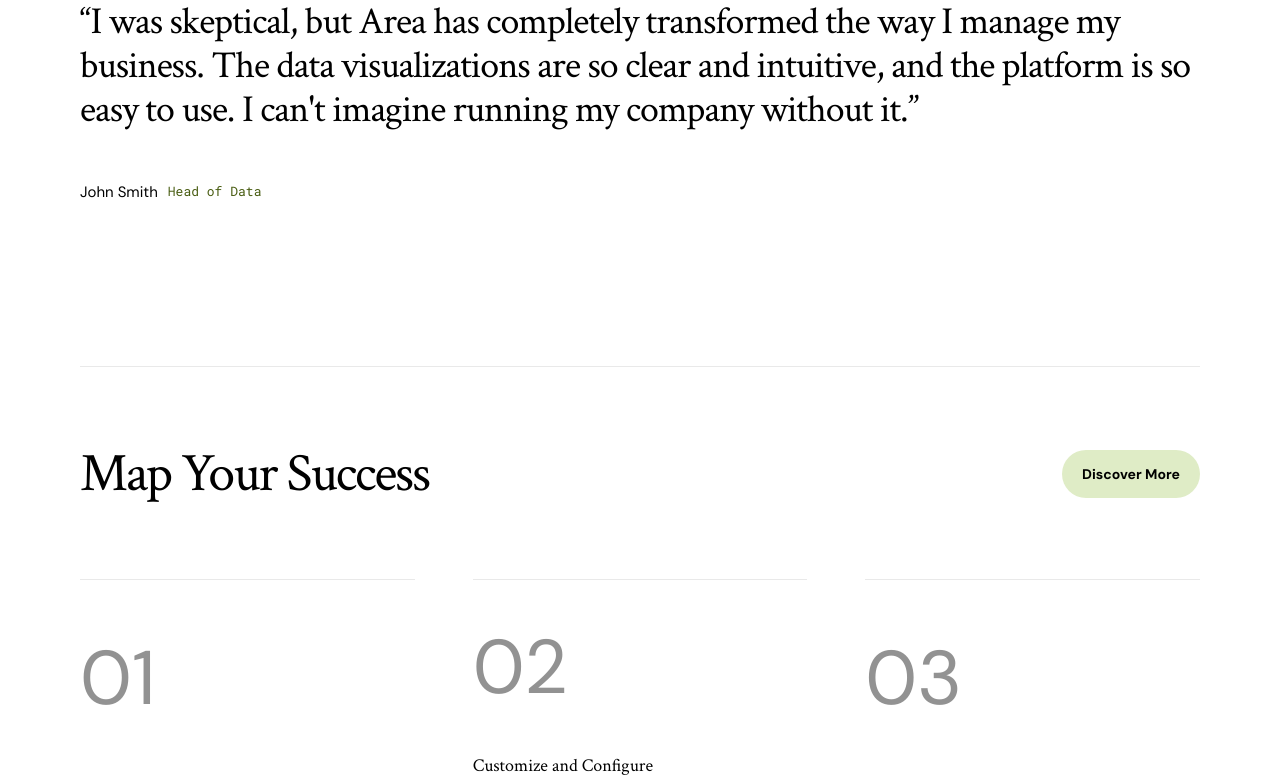
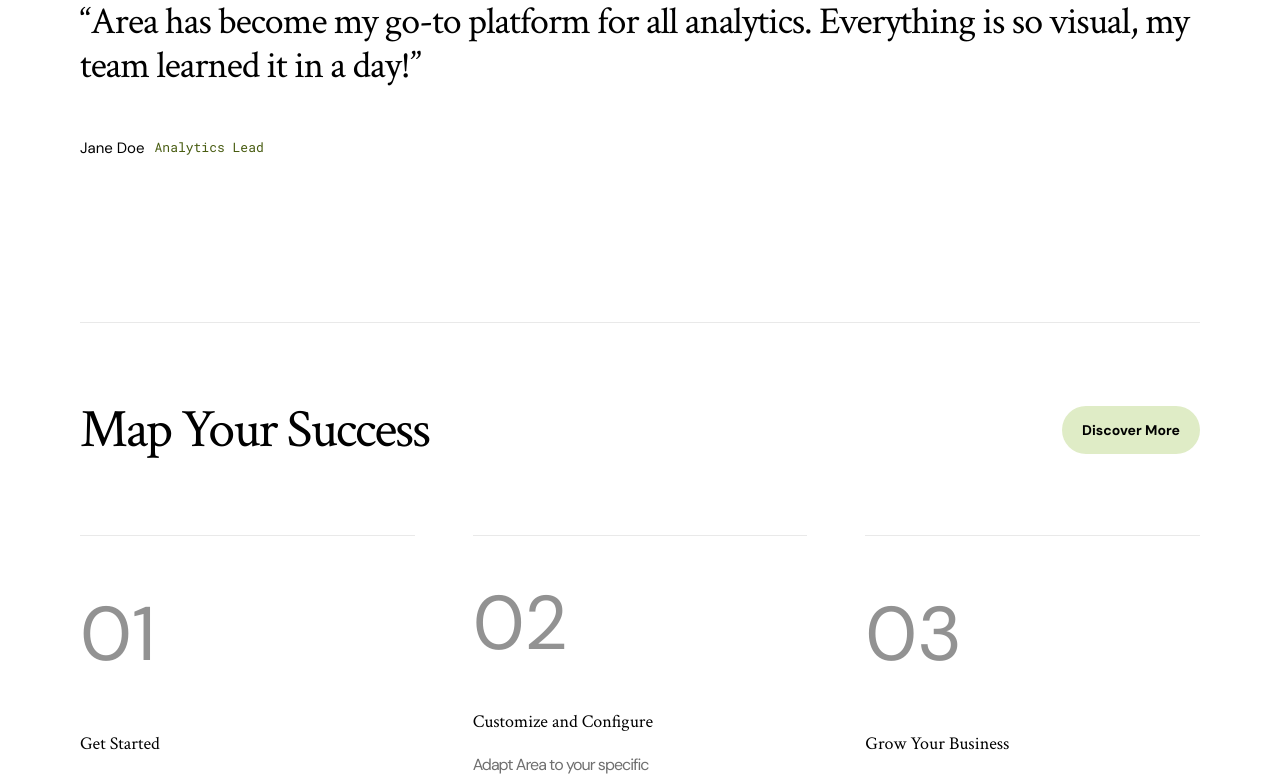
Before and after one commit to ministrov/landing-area-next-ts, a Next.js app: page / in a window 1280 px wide. Shown: the part 6329-7107 px from the top of the page. Built offline with nearby package versions, Linux system fonts and the light colour scheme.

Commit message:
fix: turn the testimonial carousel on

```diff
--- a/components/testimonials/Testimonials.tsx
+++ b/components/testimonials/Testimonials.tsx
@@ -1,30 +1,29 @@
 'use client';
 
 import Image from 'next/image';
-// import { useState, useEffect } from 'react';
+import { useState, useEffect } from 'react';
 import { testimonials } from '@/helpers';
 import styles from './Testimonials.module.css';
 
 export const Testimonials = () => {
-  // const [current, setCurrent] = useState<number>(0);
+  const [current, setCurrent] = useState<number>(0);
 
-  // useEffect(() => {
-  //   const isMobile = () =>
-  //     typeof window !== 'undefined' && window.innerWidth <= 800;
+  useEffect(() => {
+    const isMobile = () =>
+      typeof window !== 'undefined' && window.innerWidth <= 800;
 
-  //   if (!isMobile()) {
-  //     const timeout = setInterval(() => {
-  //       setCurrent((prev) => (prev + 1) % testimonials.length);
-  //     }, 4000);
+    if (!isMobile()) {
+      const timeout = setInterval(() => {
+        setCurrent((prev) => (prev + 1) % testimonials.length);
+      }, 4000);
 
-  //     return () => clearInterval(timeout);
-  //   }
-  //   // На мобильных автосмены нет
-  //   return undefined;
-  // }, []);
+      return () => clearInterval(timeout);
+    }
+    // На мобильных автосмены нет
+    return undefined;
+  }, []);
 
-  // const { image, author, text, role } = testimonials[current];
-  const { image, author, text, role } = testimonials[0];
+  const { image, author, text, role } = testimonials[current];
 
   return (
     <section className={styles.testimonials}>
--- a/helpers/callbacks.ts
+++ b/helpers/callbacks.ts
@@ -15,8 +15,6 @@
 export function bubbleSort(arr: number[]) {
   const n = arr.length - 1;
 
-  console.log(n);
-
   for (let pass = 0; pass < n; pass++) {
     for (let i = 0; i < n - pass; i++) {
       if (arr[i] > arr[i + 1]) {
--- a/hooks/useSmoothScroll.tsx
+++ b/hooks/useSmoothScroll.tsx
@@ -5,7 +5,7 @@
     const element = document.getElementById(sectionId);
 
     if (element) {
-      const headerHeight = 148; // Высота вашего хедера
+      const headerHeight = 148;
       const elementPosition = element.getBoundingClientRect().top;
       const offsetPosition = elementPosition + window.pageYOffset - headerHeight;
 
--- a/layouts/header/Header.tsx
+++ b/layouts/header/Header.tsx
@@ -15,13 +15,12 @@
 export const Header = () => {
   const [isOpen, setIsOpen] = useState<boolean>(false);
   const pathname = usePathname();
-  // Закрываем меню при клике на любую ссылку
+
   const handleLinkClick = () => {
     setIsOpen(false);
   };
 
   useEffect(() => {
-    // Закрываем меню при изменении пути
     if (isOpen) {
       setIsOpen(false);
     }
```
